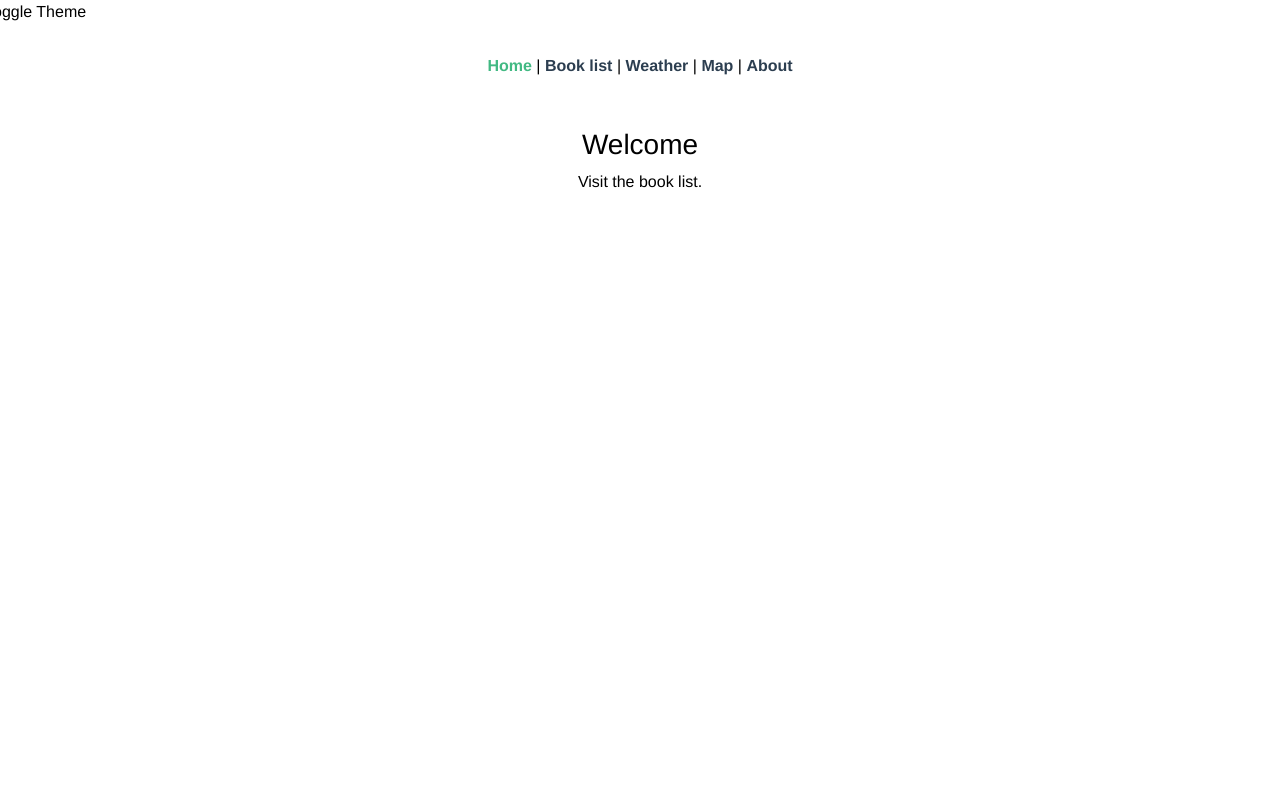
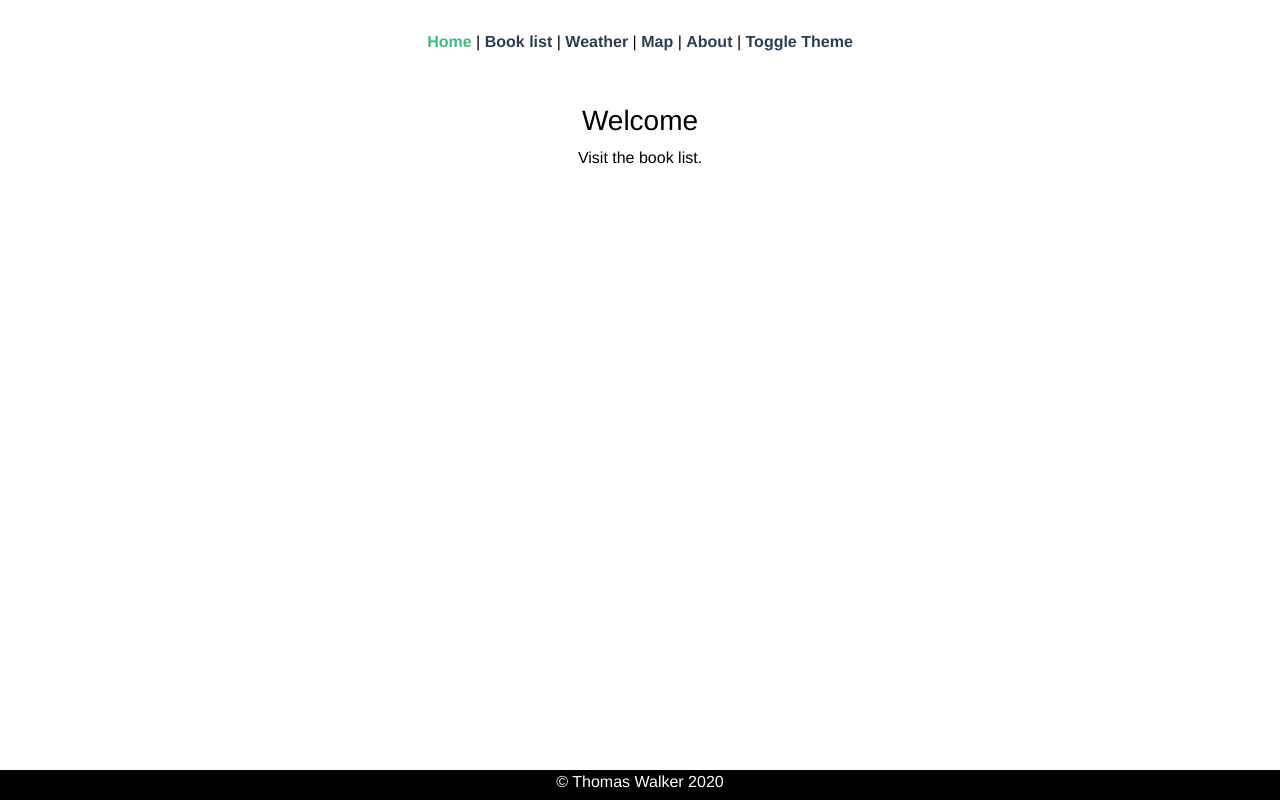
Before and after one commit to walkert1998/COMP-2513, a Vue app in the folder Final Project/mevn-app/: page / in a window 1280 px wide. Built offline with nearby package versions, Linux system fonts and the light colour scheme.

Commit message:
added footer

```diff
--- a/Final Project/mevn-app/src/App.vue
+++ b/Final Project/mevn-app/src/App.vue
@@ -1,17 +1,20 @@
 <template>
   <div>
-    <div class="row">
-      <a @click="toggleTheme">Toggle Theme</a>
-    </div>
     <div id="nav">
       <router-link to="/">Home</router-link> |
       <router-link to="/bookList">Book list</router-link> |
       <router-link to="/weather">Weather</router-link> |
       <router-link to="/map">Map</router-link> |
-      <router-link to="/about">About</router-link>
+      <router-link to="/about">About</router-link> |
+      <a @click="toggleTheme">Toggle Theme</a>
     </div>
-    <div class="container">
+    <div class="container-fluid">
       <router-view/>
+      <div class="row footer">
+        <div class="col-s-12">
+          <p>&copy; Thomas Walker 2020</p>
+        </div>
+      </div>
     </div>
   </div>
 </template>
@@ -56,4 +59,14 @@ body {
 #nav a.router-link-exact-active {
   color: #42b983;
 }
+
+.footer {
+  position: fixed;
+  bottom: 0;
+  background-color: #000;
+  color: #ffffff;
+  height: 30px;
+  justify-content: center;
+  width: 100%;
+}
 </style>
```
